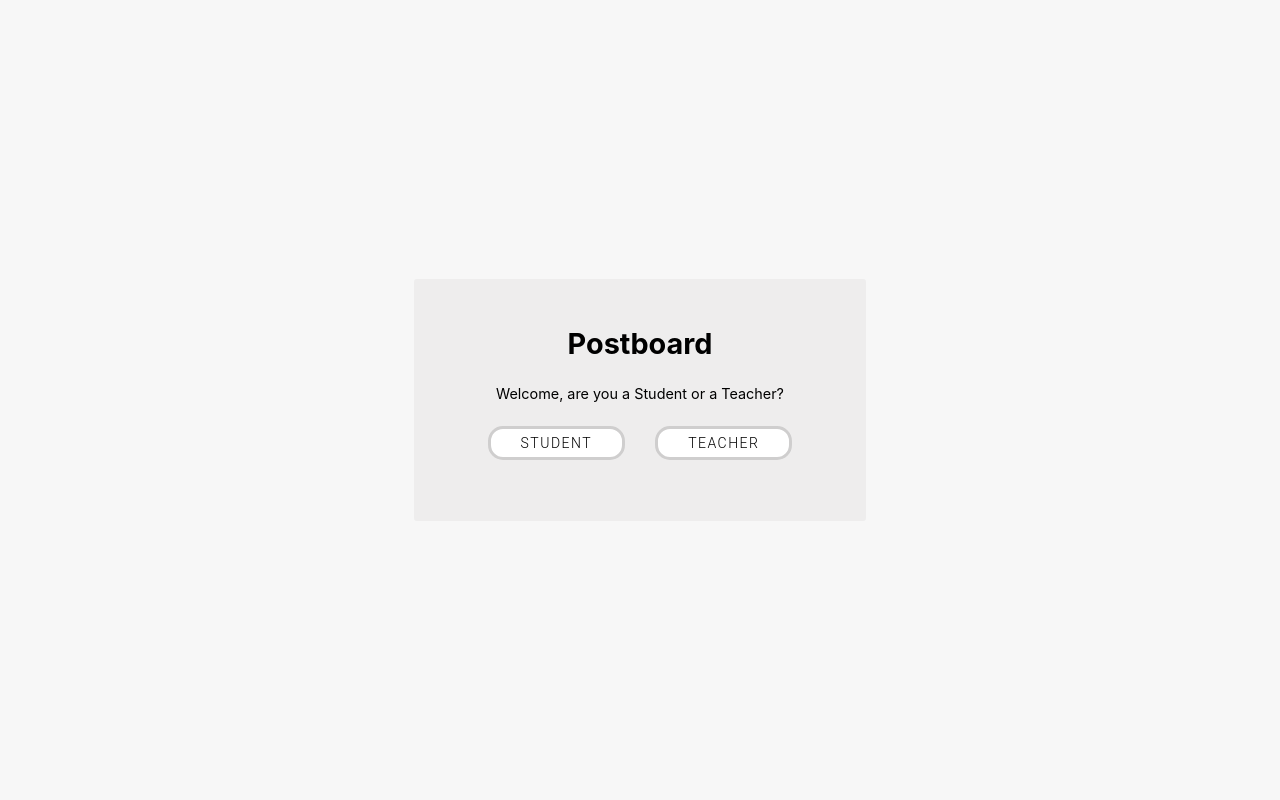
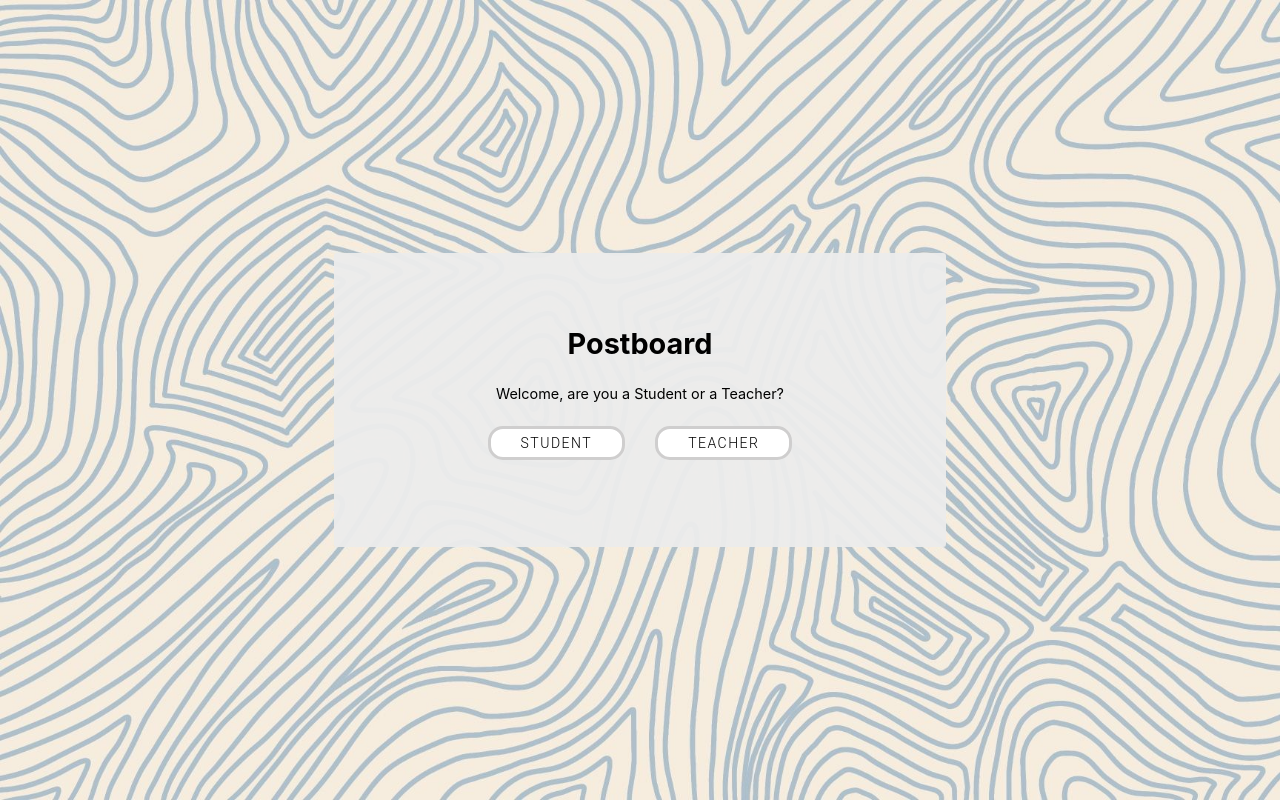
Before and after one commit to desaisam/PostboardApp, a React (Create React App) app: page / in a window 1280 px wide. Built offline with nearby package versions, Linux system fonts and the light colour scheme.

Commit message:
updated student dashboard

```diff
--- a/src/components/LoginPopup.js
+++ b/src/components/LoginPopup.js
@@ -14,8 +14,8 @@ const contentStyle = {
 const LoginPopup = () => {
   const history = useHistory();
   return (
-    <div className="box-layout">
-      <div className="box-layout__box">
+    <div className="box-layout__box-login">
+      <div className="box-layout__login">
         <h1 className="box-layout__title">Postboard</h1>
         <p>Welcome, are you a Student or a Teacher?</p>
         <Popup
--- a/src/components/StudentContent/DashboardListFilters.js
+++ b/src/components/StudentContent/DashboardListFilters.js
@@ -39,7 +39,9 @@ const formatGroupLabel = (data) => (
   </div>
 );
 
-const defaultOptions = [{ value: "date", label: "Date", color: "#00B8D9" }];
+const defaultOptions = [
+  { value: "date", label: "No Filter", color: "#00B8D9" },
+];
 
 const assignmentTypes = [
   { value: "notes", label: "Notes", color: "#00B8D9" },
@@ -91,6 +93,7 @@ class DashboardListFilters extends React.Component {
   onSortChange = (e) => {
     if (e.value === "date") {
       this.props.sortByDate();
+      this.props.setCourseFilter();
     } else if (e.value === "type") {
       this.props.sortByType();
     } else if (e.value === "algebra") {
@@ -133,6 +136,7 @@ class DashboardListFilters extends React.Component {
         <div className="input-group__item">
           <Select
             className="select"
+            placeholder="Filter"
             defaultValue={defaultOptions[0]}
             options={groupedOptions}
             formatGroupLabel={formatGroupLabel}
--- a/src/components/StudentContent/DashboardListItem.js
+++ b/src/components/StudentContent/DashboardListItem.js
@@ -58,7 +58,6 @@ export class DashboardListItem extends React.Component {
     return (
       <div className="list-item">
         <div>
-          {console.log(this.props)}
           <h2 className="list-item__title">
             {moment(this.props.dueDate).calendar()}
           </h2>
--- a/src/styles/components/_box-layout.scss
+++ b/src/styles/components/_box-layout.scss
@@ -1,6 +1,16 @@
 .box-layout {
   align-items: center;
   background: $off-white;
+  background-size: cover;
+  display: flex;
+  justify-content: center;
+  height: 100vh;
+  width: 100vw;
+}
+
+.box-layout__box-login {
+  align-items: center;
+  background-image: url("../images/WALLPAPER.jpeg");
   background-size: cover;
   display: flex;
   justify-content: center;
@@ -17,7 +27,17 @@
   width: 25rem;
 }
 
+.box-layout__login {
+  background: fade-out(rgb(237, 236, 236), 0.05);
+  border: #ced7d8;
+  border-radius: 3px;
+  padding: $xl-size $m-size;
+  text-align: center;
+  width: 35rem;
+}
+
 .box-layout__title {
   margin: 0 0 $m-size 0;
   line-height: 1;
+  font-size: 60;
 }
--- a/src/styles/components/_button.scss
+++ b/src/styles/components/_button.scss
@@ -1,4 +1,17 @@
 .button {
+  background: $blue;
+  border: none;
+  color: white;
+  display: block;
+  font-size: $font-size-large;
+  font-weight: 300;
+  line-height: 1;
+  padding: $s-size;
+  text-decoration: none;
+  margin-top: $s-size;
+}
+
+.button__login {
   background: $blue;
   border: none;
   color: white;
--- a/src/styles/components/_input-group.scss
+++ b/src/styles/components/_input-group.scss
@@ -4,14 +4,14 @@
   margin-bottom: $m-size;
   @media (min-width: $desktop-breakpoint) {
     flex-direction: row;
-    margin-bottom: $l-size;
+    margin-top: $s-size;
+    margin-bottom: $s-size;
   }
 }
 
 .input-group__item {
   margin-bottom: $s-size;
   margin-right: $m-size;
-
   @media (min-width: $desktop-breakpoint) {
     margin: 0 $s-size 0 0;
   }
```
Also changed, not shown: src/styles/images/WALLPAPER.jpeg (added).
